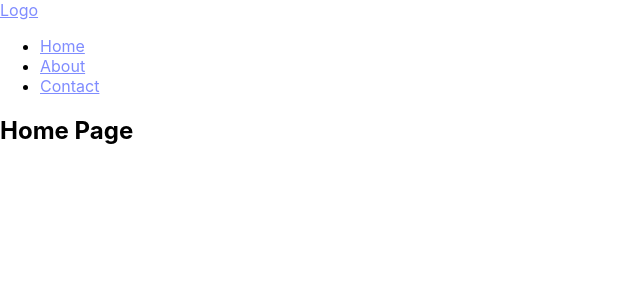
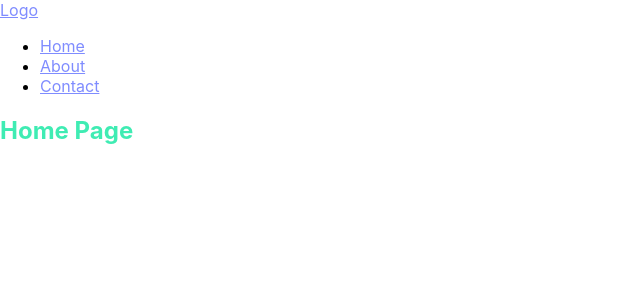
Before and after one commit to Ujala-355/Advance_react, a React (Create React App) app: page / in a window 1280 px wide. Shown: the top 300 px of the page, without its empty margins (0-640 px from the left). Built offline with nearby package versions, Linux system fonts and the light colour scheme.

Commit message:
some changes

```diff
--- a/src/Contact.js
+++ b/src/Contact.js
@@ -20,7 +20,7 @@ const Contact=()=>{
                 </nav>
             </header>
             <section>
-                <h1>Cantact Page</h1>
+                <h1>Cantact Rage</h1>
             </section>
         </>
     )
--- a/src/index.css
+++ b/src/index.css
@@ -14,3 +14,6 @@ code {
 .text{
   color:rgb(127, 140, 255);
 }
+h1{
+  color:rgb(63, 236, 179)
+}
```
